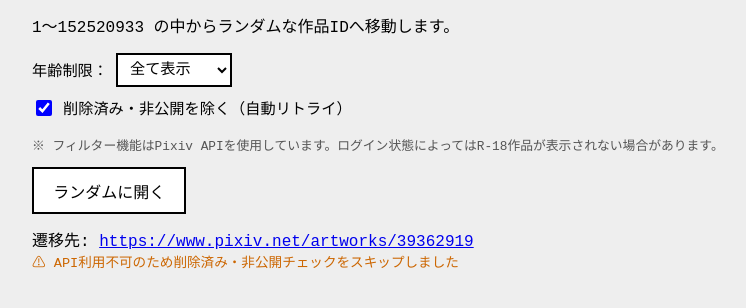
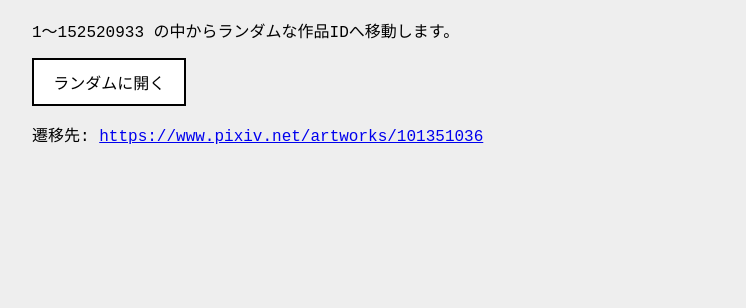
Before and after one commit to tarikomo/random_pixiv, a plain HTML site: page index.html in a window 1280 px wide. Both pictures are taken after a click on the button "ランダムに開く". Shown: the part 72-380 px from the top of the page, without its empty margins (0-746 px from the left). Drawn offline with Linux system fonts and the light colour scheme; no server answers.

Commit message:
Revert to simple random Pixiv artwork selector

```diff
--- a/index.html
+++ b/index.html
@@ -11,36 +11,6 @@
       color: #000000;
       margin: 2rem;
     }
-    h1 {
-      margin-bottom: 0.5rem;
-    }
-    .options {
-      margin: 1rem 0;
-      display: flex;
-      flex-direction: column;
-      gap: 0.6rem;
-    }
-    .options label {
-      display: flex;
-      align-items: center;
-      gap: 0.5rem;
-      font-size: 0.95rem;
-    }
-    select {
-      font-family: inherit;
-      font-size: 0.95rem;
-      padding: 0.3rem 0.5rem;
-      background: #ffffff;
-      color: #000000;
-      border: 2px solid #000000;
-      cursor: pointer;
-    }
-    input[type="checkbox"] {
-      width: 1rem;
-      height: 1rem;
-      cursor: pointer;
-      accent-color: #0000ff;
-    }
     button {
       font-family: inherit;
       font-size: 1rem;
@@ -50,176 +20,33 @@
       border: 2px solid #000000;
       cursor: pointer;
     }
-    button:hover:not(:disabled) {
+    button:hover {
       background: #0000ff;
       color: #ffffff;
     }
-    button:disabled {
-      opacity: 0.5;
-      cursor: not-allowed;
-    }
     a {
       color: #0000ee;
-    }
-    #status {
-      margin-top: 0.8rem;
-      min-height: 1.5rem;
-    }
-    .note {
-      font-size: 0.8rem;
-      color: #555555;
-      margin-top: 0.3rem;
-    }
-    .retry-info {
-      font-size: 0.85rem;
-      color: #666666;
-    }
-    .warn {
-      font-size: 0.85rem;
-      color: #cc6600;
     }
   </style>
 </head>
 <body>
   <h1>Random Pixiv Artwork</h1>
   <p>1〜152520933 の中からランダムな作品IDへ移動します。</p>
-
-  <div class="options">
-    <label>
-      <span>年齢制限：</span>
-      <select id="ageFilter">
-        <option value="all">全て表示</option>
-        <option value="general">全年齢のみ</option>
-        <option value="r18">R-18のみ</option>
-      </select>
-    </label>
-    <label>
-      <input type="checkbox" id="skipUnavailable" checked>
-      削除済み・非公開を除く（自動リトライ）
-    </label>
-  </div>
-  <p class="note">
-    ※ フィルター機能はPixiv APIを使用しています。ログイン状態によってはR-18作品が表示されない場合があります。
-  </p>
-
   <button id="go" type="button">ランダムに開く</button>
   <p id="status"></p>
 
   <script>
     const MAX_ID = 152520933;
-    const MAX_RETRY = 20;
-    const WORKER_URL = 'https://pixiv-proxy.tarikomo289.workers.dev';
-
-    function getRandomId() {
-      return Math.floor(Math.random() * MAX_ID) + 1;
-    }
-
-    function getArtworkUrl(id) {
+    function getRandomArtworkUrl() {
+      const id = Math.floor(Math.random() * MAX_ID) + 1;
       return `https://www.pixiv.net/artworks/${id}`;
     }
 
-    /**
-     * Workerを通じてPixiv API情報を取得する
-     * 返り値: { ok, reason?, xRestrict? }
-     *   ok=true  → 作品が存在し、xRestrict(0=全年齢, 1=R-18, 2=R-18G)が分かった
-     *   ok=false, reason='not_found' → 作品が削除済み・非公開と確認できた
-     *   ok=false, reason='api_error' → APIが利用できない（判定不能）
-     */
-    async function fetchArtworkInfo(id) {
-      try {
-        const res = await fetch(`${WORKER_URL}?id=${id}`, {
-          signal: AbortSignal.timeout(8000)
-        });
-        const data = await res.json();
-        return data;
-      } catch {
-        return { ok: false, reason: 'api_error' };
-      }
-    }
-
-    async function findArtwork(ageFilter, skipUnavailable) {
-      const btn = document.getElementById('go');
-      const statusEl = document.getElementById('status');
-      btn.disabled = true;
-
-      // フィルターなし・チェックなしの場合は即開く
-      if (ageFilter === 'all' && !skipUnavailable) {
-        const id = getRandomId();
-        const url = getArtworkUrl(id);
-        statusEl.innerHTML =
-          `遷移先: <a href="${url}" target="_blank" rel="noopener noreferrer">${url}</a>`;
-        window.open(url, '_blank', 'noopener,noreferrer');
-        btn.disabled = false;
-        return;
-      }
-
-      statusEl.innerHTML = '<span class="retry-info">🔍 条件に合う作品を検索中...</span>';
-
-      let apiFailCount = 0;
-
-      for (let attempt = 1; attempt <= MAX_RETRY; attempt++) {
-        const id = getRandomId();
-        statusEl.innerHTML =
-          `<span class="retry-info">🔍 試行 ${attempt}/${MAX_RETRY}：ID ${id} を確認中...</span>`;
-
-        const info = await fetchArtworkInfo(id);
-
-        // APIが応答できない場合（WorkerやPixivのエラー）
-        if (!info.ok && info.reason === 'api_error') {
-          apiFailCount++;
-
-          if (ageFilter === 'all') {
-            // 年齢フィルターなし・API不可なら「スキップしない」→そのまま開く
-            const url = getArtworkUrl(id);
-            statusEl.innerHTML =
-              `遷移先: <a href="${url}" target="_blank" rel="noopener noreferrer">${url}</a>` +
-              `<br><span class="warn">⚠ API利用不可のため削除済み・非公開チェックをスキップしました</span>`;
-            window.open(url, '_blank', 'noopener,noreferrer');
-            btn.disabled = false;
-            return;
-          } else {
-            // 年齢フィルターあり・API不可 → スキップ（判定できないため）
-            continue;
-          }
-        }
-
-        // 削除済み・非公開と確認できた場合のみスキップ
-        if (skipUnavailable && !info.ok && info.reason === 'not_found') {
-          continue;
-        }
-
-        // 年齢フィルターチェック（APIが成功した場合のみ適用）
-        if (info.ok && ageFilter !== 'all') {
-          if (ageFilter === 'general' && info.xRestrict !== 0) continue;
-          if (ageFilter === 'r18' && info.xRestrict === 0) continue;
-        }
-
-        // 条件クリア → 開く
-        const url = getArtworkUrl(id);
-        const label = info.xRestrict === 1 ? ' [R-18]'
-                    : info.xRestrict === 2 ? ' [R-18G]'
-                    : info.ok ? ' [全年齢]' : '';
-        statusEl.innerHTML =
-          `遷移先: <a href="${url}" target="_blank" rel="noopener noreferrer">${url}</a>${label}`;
-        window.open(url, '_blank', 'noopener,noreferrer');
-        btn.disabled = false;
-        return;
-      }
-
-      // MAX_RETRY回試しても見つからなかった
-      const apiMsg = apiFailCount === MAX_RETRY
-        ? '<br>（Pixiv APIに接続できませんでした。フィルターを「全て表示」にすると即開けます）'
-        : '';
-      statusEl.innerHTML =
-        `<span style="color:#cc0000;">⚠ ${MAX_RETRY}回試しましたが条件に合う作品が見つかりませんでした。` +
-        `フィルターを緩めるか、再度お試しください。${apiMsg}</span>`;
-      btn.disabled = false;
-    }
-
     document.getElementById('go').addEventListener('click', () => {
-      const ageFilter = document.getElementById('ageFilter').value;
-      const skipUnavailable = document.getElementById('skipUnavailable').checked;
-      findArtwork(ageFilter, skipUnavailable);
+      const url = getRandomArtworkUrl();
+      document.getElementById('status').innerHTML =
+        `遷移先: <a href="${url}" target="_blank" rel="noopener noreferrer">${url}</a>`;
+      window.open(url, '_blank', 'noopener,noreferrer');
     });
   </script>
 </body>
```
